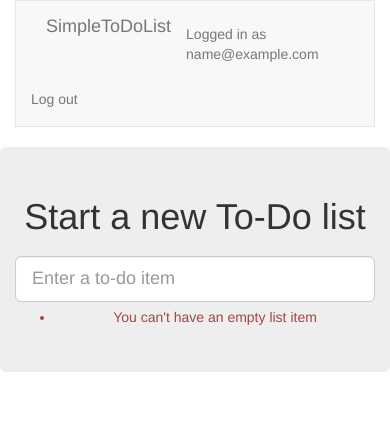
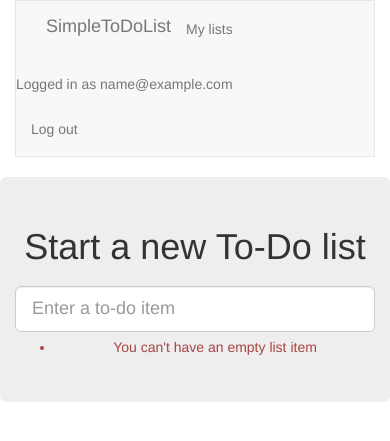
Before and after one commit to NickaZzz/simpletodolist, a Django app: page /lists/new in a window 390 px wide. Shown: the top 441 px of the page. Run offline with Django 3.2, Linux system fonts and the light colour scheme; the visitor is signed in with stand-in values (Sample User, id 1); some libraries are stand-ins or nearby versions.

Commit message:
Add URL, view and templates for my_lists

```diff
--- a/lists/templates/base.html
+++ b/lists/templates/base.html
@@ -15,6 +15,9 @@
             <div class="container-fluid">
                 <a href="/" class="navbar-brand">SimpleToDoList</a>
                 {% if user.email %}
+                    <ul class="nav navbar-nav navbar-left">
+                        <li><a href="{% url 'my_lists' user.email %}">My lists</a></li>
+                    </ul>
                     <ul class="nav navbar-nav navbar-right">
                         <li class="navbar-text">Logged in as {{ user.email }}</li>
                         <li><a href="{% url 'logout' %}">Log out</a></li>
@@ -49,6 +52,7 @@
             <div class="col-md-6 col-md-offset-3 jumbotron">
                 <div class="text-center">
                     <h1>{% block header_text %} {% endblock %}</h1>
+                    {% block list_form %}
                         <form method="POST" action="{% block form_action %}{% endblock %}">
                             {{ form.text }}
                             {% csrf_token %}
@@ -58,6 +62,7 @@
                                 </div>
                             {% endif %}
                         </form>
+                    {% endblock %}
                 </div>
             </div>
         </div>
@@ -65,6 +70,13 @@
         <div class="row">
             <div class="col-md-6 col-md-offset-3">
                 {% block table %}
+                {% endblock %}
+            </div>
+        </div>
+
+        <div class="row">
+            <div class="col-md-6 col-md-offset-3">
+                {% block extra_content %}
                 {% endblock %}
             </div>
         </div>
--- a/lists/urls.py
+++ b/lists/urls.py
@@ -4,4 +4,5 @@ from lists import views
 urlpatterns = [
     path('new', views.new_list, name='new_list'),
     path('<list_id>/', views.view_list, name='view_list'),
+    path('users/<user>/', views.my_lists, name='my_lists'),
 ]
--- a/lists/views.py
+++ b/lists/views.py
@@ -29,3 +29,7 @@ def new_list(request):
         return redirect(list_)
     else:
         return render(request, 'home.html', {"form": form})
+
+
+def my_lists(request, user):
+    return render(request, 'my_lists.html')
```
Also changed, not shown: lists/templates/my_lists.html (added, +14 -0 lines), lists/tests/test_views.py (+7 -0 lines). Lines whose indentation alone changed are shown as unchanged.
